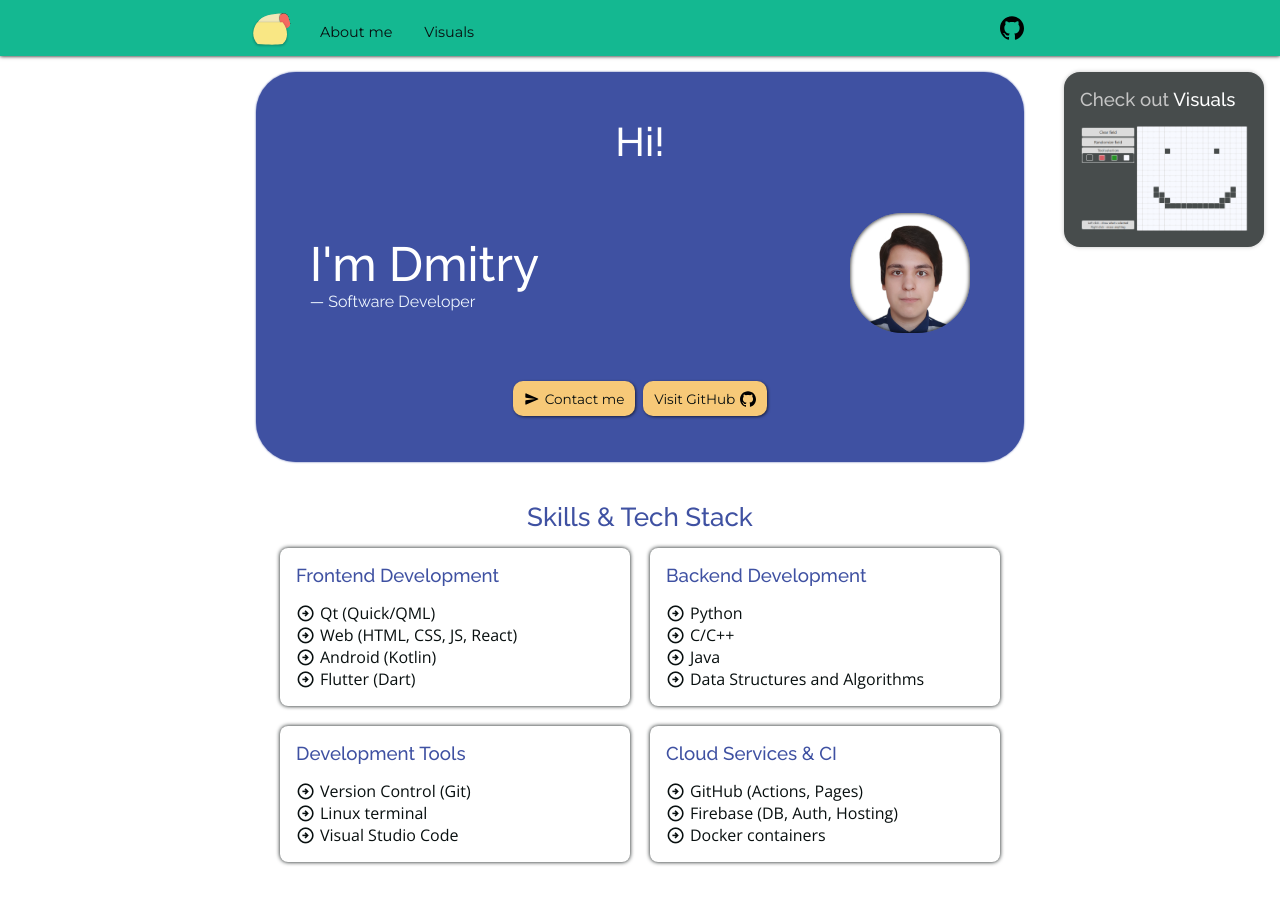
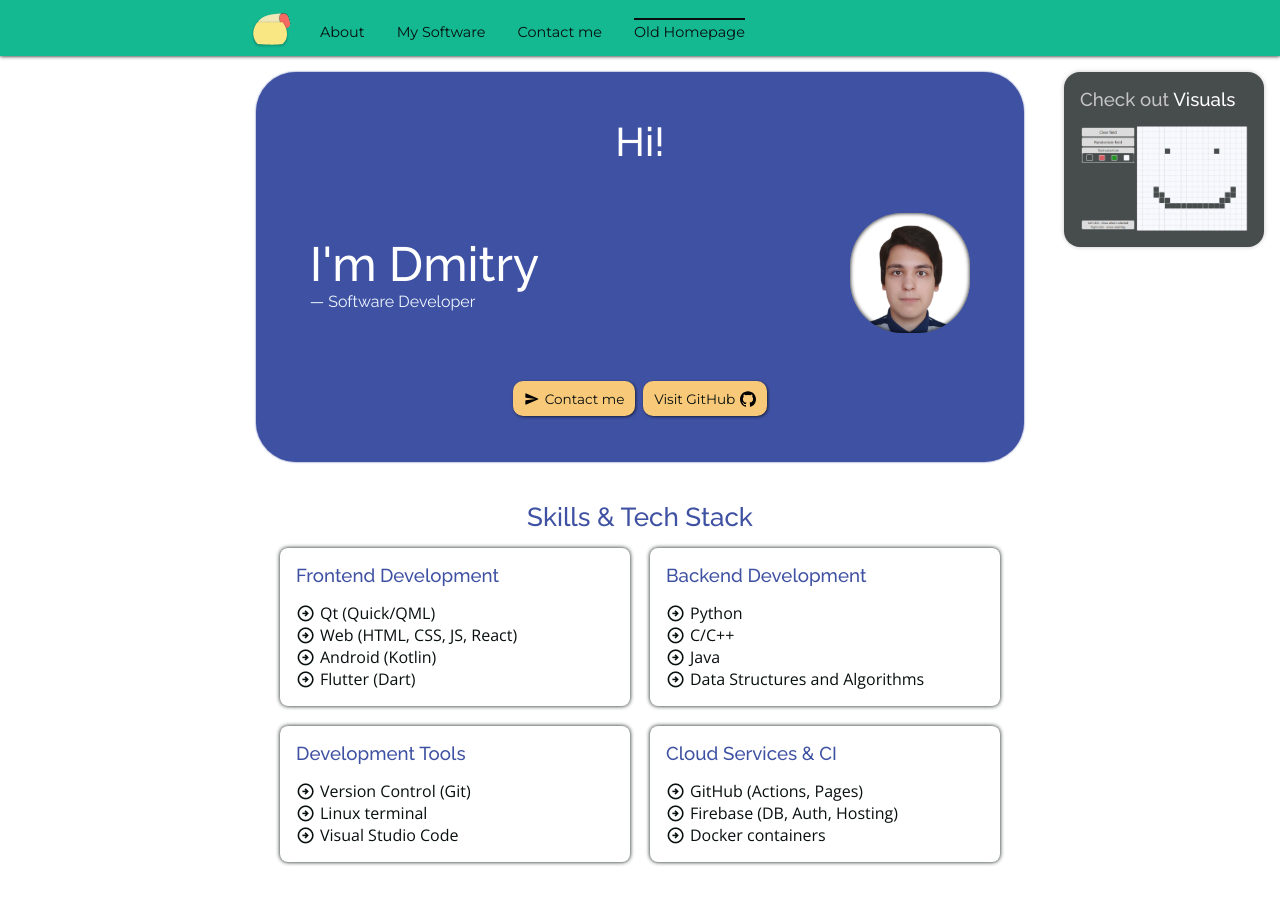
Before and after one commit to lonelyteapot/lonelyteapot.github.io, a Jekyll site: the page built from pages/old_index.html, in a window 1280 px wide and 900 px high. Built offline with Jekyll 4.4.1, drawn with Linux system fonts in a browser that asks for light colours.

Commit message:
Update navigation

```diff
--- a/_data/navigation.yaml
+++ b/_data/navigation.yaml
@@ -1,9 +1,9 @@
 docs:
-  - title: About me
-    url: /
-  - title: Visuals
-    url: /visuals/
-
-icons:
-  - icon: github
-    url: https://github.com/lonelyteapot
+  - title: About
+    url: /#
+  - title: My Software
+    url: /#my-software
+  - title: Contact me
+    url: /#contact-me
+  - title: Old Homepage
+    url: /old_index
--- a/_layouts/default.html
+++ b/_layouts/default.html
@@ -18,9 +18,9 @@
 </head>
 
 <body>
+    {% include intro-header.html %}
     {{ content }}
+    {% include footer.html %}
 </body>
 
-{% include footer %}
-
 </html>
```
Also changed, not shown: _includes/intro-header.html (added, +22 -0 lines), pages/404.html (+3 -4 lines), pages/index.html (+1 -25 lines).
